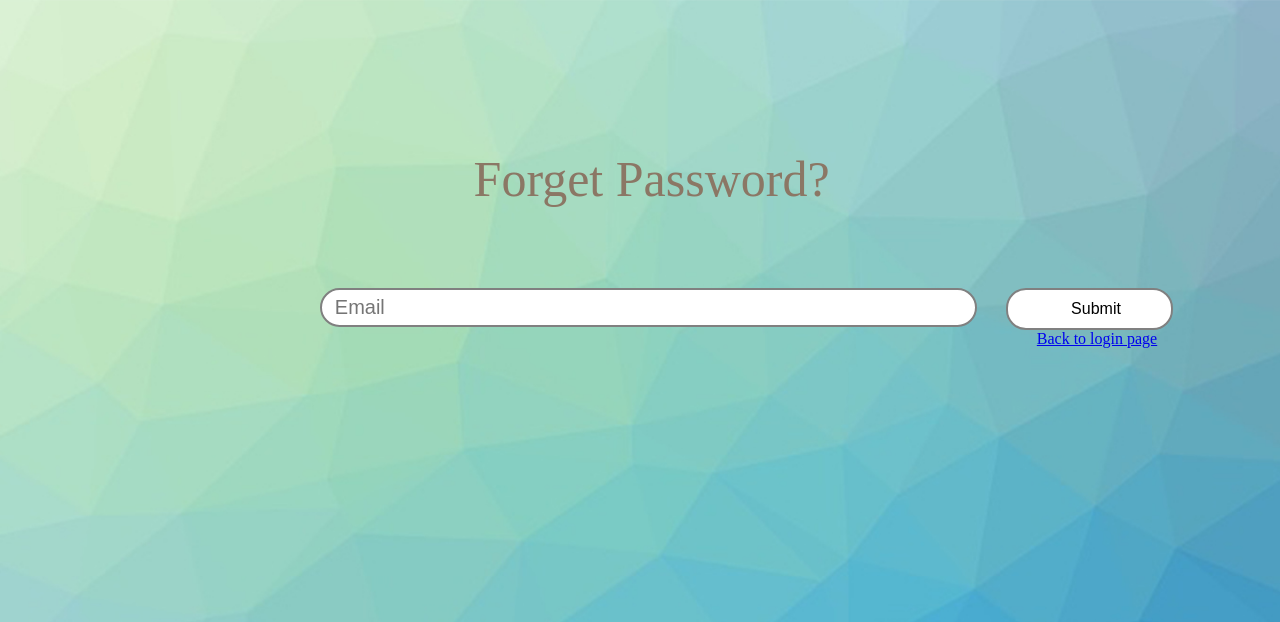
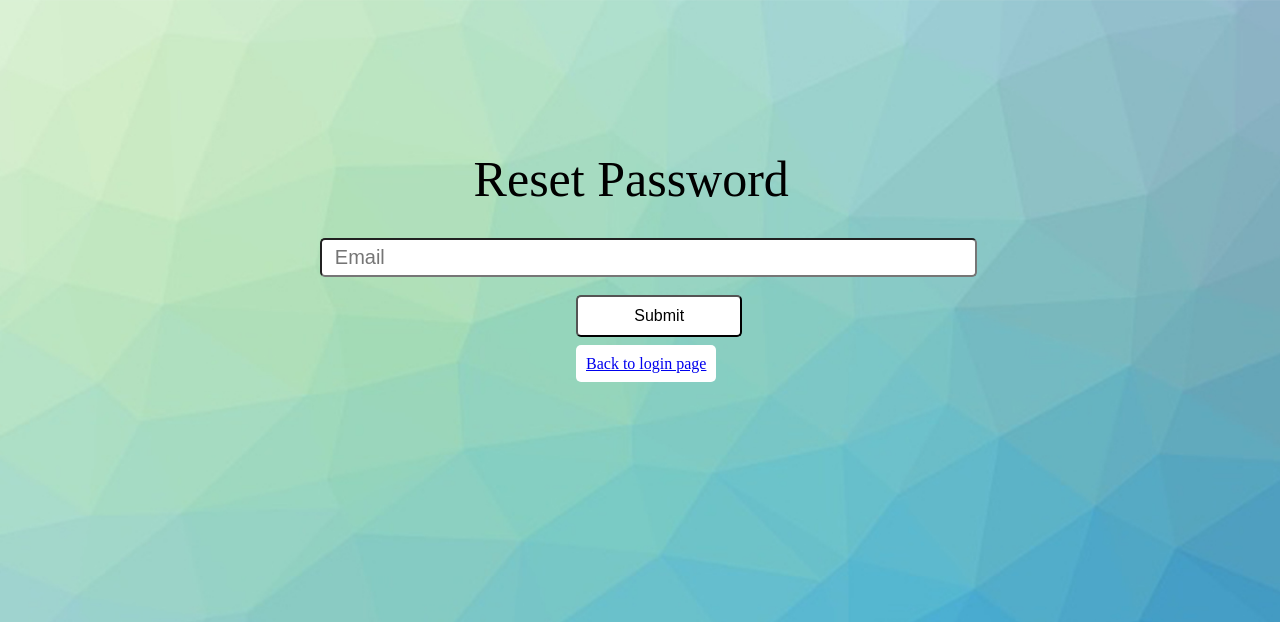
Before and after one commit to fungking07/3100-project, a PHP site: page /login_related/verification.php in a window 1280 px wide. Shown: the top 622 px of the page. Run offline with PHP 8.4, Linux system fonts and the light colour scheme.

Commit message:
i tried my best... idk

```diff
--- a/css/verification.css
+++ b/css/verification.css
@@ -10,55 +10,32 @@ html{
   margin-top:150px;
   margin-left:37%;
   font-size: 50px;
-  font-family: 'Cooper Black';
-  color:#8b7765;
+  color:#000000;
 }
 #email{
   margin-left:25%;
-  margin-top:80px;
+  margin-top:30px;
   width: 50%;
   height:35px;
-  border-style: solid;
   font-size: 20px;
-  border-radius: 20px;
-  border-color: gray;
+  border-radius: 5px;
   padding-left: 1%;
-  outline: none;
-}
-#code{
-  display:inline-block;
-  margin-left:25%;
-  margin-top:50px;
-  width: 35%;
-  height:35px;
-  border-style: solid;
-  font-size: 20px;
-  border-radius: 20px;
-  border-color: gray;
-  padding-left: 1%;
-  outline: none;
 }
 #send{
-  display:inline-block;
-  margin-left:2%;
+  margin-left:45%;
   width: 13%;
   height:42px;
-  border-radius: 20px;
-  padding-left: 1%;
-  border-style: solid;
+  border-radius: 5px;
   font-size: 16px;
-  border-color: gray;
-  outline: none;
   background-color: white;
 }
-.submit{
-  margin-left:47%;
-  margin-top:65px;
-  width: 10%;
-  height:35px;
-  border-radius: 20px;
-  text-align: center;
-  border-style: none;
-  background-color: #4876ff;
+.send{
+  margin-top: 20px;
+  margin-left:45%;
+  padding:10px;
+  width: 13%;
+  height:42px;
+  border-radius: 5px;
   font-size: 16px;
+  background-color: white;
 }
--- a/login_related/verification.php
+++ b/login_related/verification.php
@@ -1,13 +1,6 @@
 <?php
   //use helper function to connect to the database
   include("ConnectDatabase.php");
-
-  if(isset($_SESSION['signed_in']) == true){
-    echo "<script>
-    alert('You have been logged in. Redirecting you to our forum.');
-    window.location.href='../forum_related/forum.php';
-    </script>";
-  }
   $errors = array();
   function verify(){
     global $connect;
@@ -86,13 +79,14 @@
 	</head>
 	<body>
 		<div class="Reset-Password">
-			Forget Password?
-        </div>
-        <form action="verification.php" method="post">
-            <input type="text" name="email" id="email" placeholder="Email" />
-            <input type="submit" name="send" id="send" type="button" ></button>
-            <a href="login.php" class="link">Back to login page</a>
-         </form>
-         <h4 class="red"><?php include("error.php")?></h>
+			Reset Password
+    </div>
+    <form action="verification.php" method="post">
+        <input type="text" name="email" id="email" placeholder="Email" />
+        <br><br>
+        <input type="submit" name="send" id="send" type="button"/><br><br>
+        <a href="login.php" class="send">Back to login page</a>
+     </form>
+     <h4 class="red"><?php include("error.php")?></h>
 	</body>
 </html>
```
Also changed, not shown: 2 other files.
